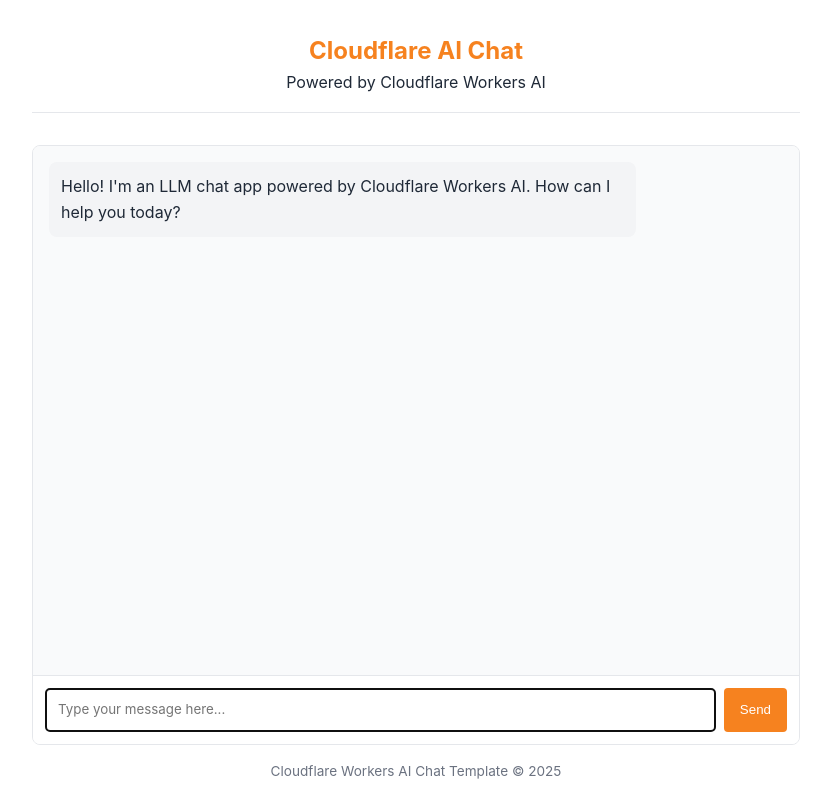
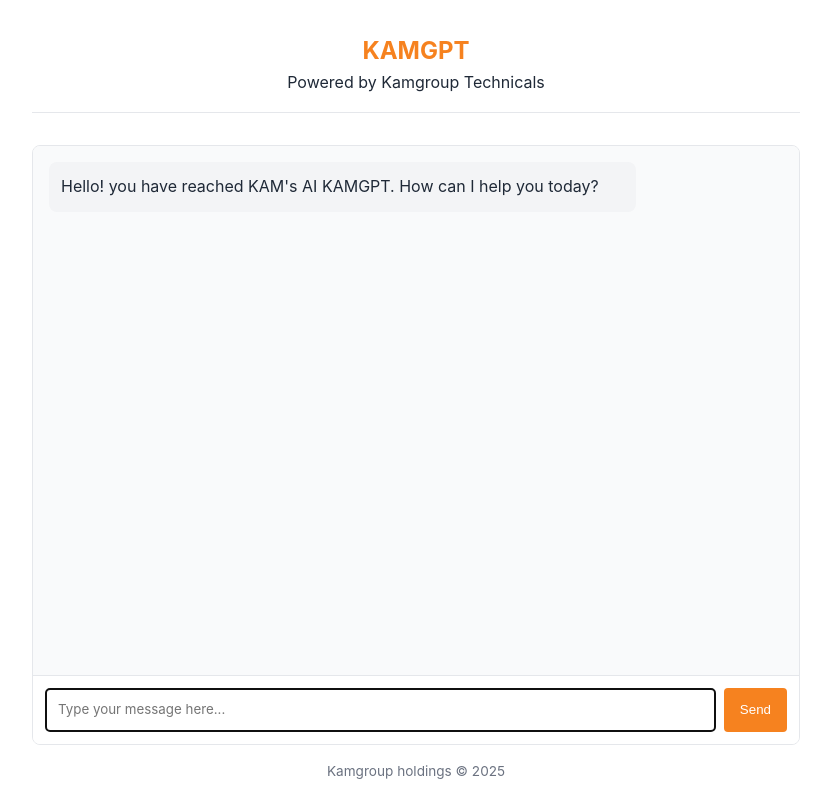
Before and after one commit to kamz1024/kamgptv1, a website: page public/index.html in a window 1280 px wide. Shown: the whole page, without its empty margins (224-1055 px from the left). Drawn offline with Linux system fonts and the light colour scheme.

Commit message:
Rename app and update footer and header text

```diff
--- a/public/index.html
+++ b/public/index.html
@@ -3,7 +3,7 @@
 	<head>
 		<meta charset="UTF-8" />
 		<meta name="viewport" content="width=device-width, initial-scale=1.0" />
-		<title>LLM Chat App</title>
+		<title>KAM GPT</title>
 		<style>
 			:root {
 				--primary-color: #f6821f;
@@ -138,15 +138,15 @@
 	</head>
 	<body>
 		<header>
-			<h1>Cloudflare AI Chat</h1>
-			<p>Powered by Cloudflare Workers AI</p>
+			<h1>KAMGPT</h1>
+			<p>Powered by Kamgroup Technicals </p>
 		</header>
 
 		<div class="chat-container">
 			<div id="chat-messages" class="chat-messages">
 				<div class="message assistant-message">
 					<p>
-						Hello! I'm an LLM chat app powered by Cloudflare Workers AI. How can
+						Hello! you have reached KAM's AI KAMGPT. How can
 						I help you today?
 					</p>
 				</div>
@@ -168,7 +168,7 @@
 		</div>
 
 		<footer>
-			<p>Cloudflare Workers AI Chat Template &copy; 2025</p>
+			<p>Kamgroup holdings &copy; 2025</p>
 		</footer>
 
 		<!-- Chat app script -->
```
